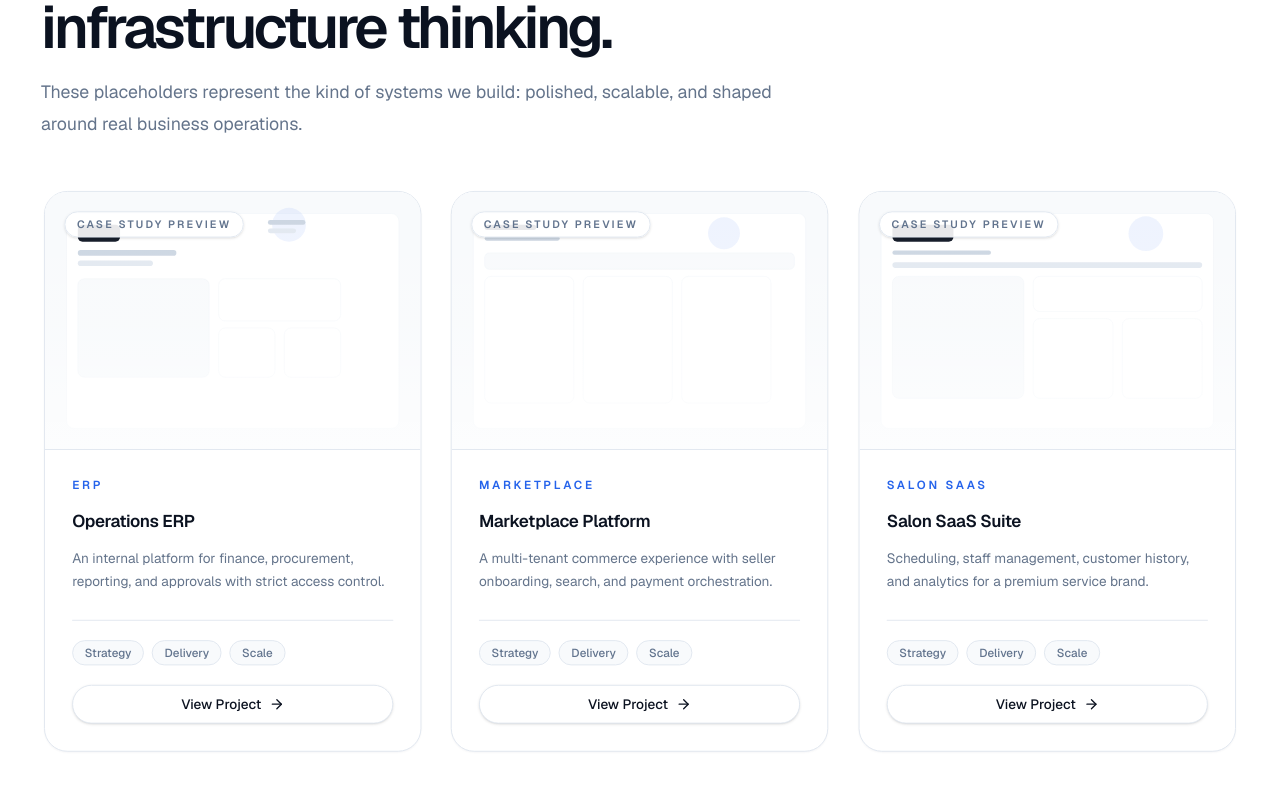
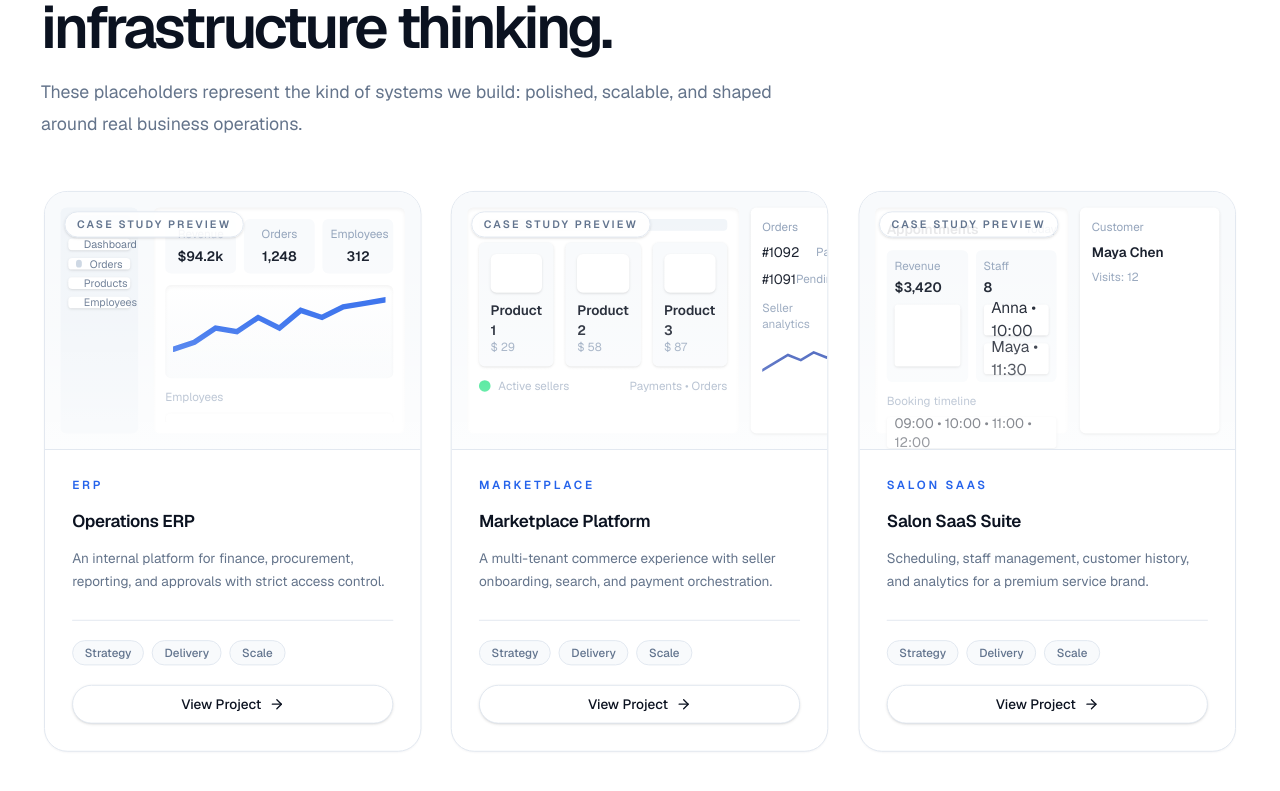
Before and after one commit to madiyorbekodilov/bugnet_lading, a Next.js app: page / in a window 1280 px wide. Shown: the part 5852-6643 px from the top of the page. Built offline with nearby package versions, Linux system fonts and the light colour scheme.

Commit message:
Replace placeholder project illustrations with polished HTML/CSS UI mockups for ERP, Marketplace, and Salon SaaS previews
Use HTML/SVG only; no placeholder rectangles; subtle shadows and depth

```diff
--- a/components/sections/featured-projects-section.tsx
+++ b/components/sections/featured-projects-section.tsx
@@ -24,13 +24,146 @@ export function FeaturedProjectsSection() {
               <MotionCard className="group h-full">
                 <Card className="h-full overflow-hidden border-slate-200 bg-white shadow-[0_1px_2px_rgba(15,23,42,0.04)] group-hover:shadow-[0_24px_70px_rgba(15,23,42,0.09)]">
                   <div className="relative aspect-[16/11] overflow-hidden border-b border-border bg-slate-50">
-                    <Image
-                      src={project.image}
-                      alt={project.title}
-                      fill
-                      className="object-cover transition-transform duration-700 group-hover:scale-[1.06]"
-                      sizes="(max-width: 1024px) 100vw, 33vw"
-                    />
+                    <div className="absolute inset-0 p-4">
+                      {/* Render realistic UI previews purely with HTML/CSS/SVG */}
+                      {project.title.includes('ERP') ? (
+                        <div className="h-full w-full flex gap-4">
+                          <div className="w-20 rounded-md bg-slate-100 p-2">
+                            <div className="mb-3 h-3 w-full rounded bg-slate-200" />
+                            <div className="space-y-2">
+                              {['Dashboard', 'Orders', 'Products', 'Employees'].map((t) => (
+                                <div key={t} className="h-3 rounded bg-white shadow-sm px-2 py-1 text-xs flex items-center">
+                                  <div className="h-2 w-2 rounded-full bg-slate-300 mr-2" />
+                                  <span className="text-[11px] text-slate-500">{t}</span>
+                                </div>
+                              ))}
+                            </div>
+                          </div>
+
+                          <div className="flex-1 rounded-md bg-white p-3 shadow-inner flex flex-col">
+                            <div className="grid grid-cols-3 gap-2">
+                              <div className="rounded-md bg-slate-50 p-2 text-center">
+                                <div className="text-xs text-slate-400">Revenue</div>
+                                <div className="mt-1 text-sm font-semibold">$94.2k</div>
+                              </div>
+                              <div className="rounded-md bg-slate-50 p-2 text-center">
+                                <div className="text-xs text-slate-400">Orders</div>
+                                <div className="mt-1 text-sm font-semibold">1,248</div>
+                              </div>
+                              <div className="rounded-md bg-slate-50 p-2 text-center">
+                                <div className="text-xs text-slate-400">Employees</div>
+                                <div className="mt-1 text-sm font-semibold">312</div>
+                              </div>
+                            </div>
+
+                            <div className="mt-3 h-24 rounded-md bg-gradient-to-b from-white to-slate-50 p-2 shadow-inner">
+                              <svg viewBox="0 0 120 40" className="w-full h-full">
+                                <path d="M0,30 L12,26 L24,18 L36,20 L48,12 L60,18 L72,8 L84,12 L96,6 L108,4 L120,2" stroke="#2563eb" strokeWidth="3" fill="none" strokeLinecap="round" />
+                              </svg>
+                            </div>
+
+                            <div className="mt-3 flex-1 overflow-hidden">
+                              <div className="text-xs text-slate-400">Employees</div>
+                              <div className="mt-2 grid gap-2">
+                                <div className="flex items-center justify-between rounded-md bg-white px-3 py-2 shadow-sm">
+                                  <div className="text-sm">Alice Johnson</div>
+                                  <div className="text-xs text-slate-400">Engineer</div>
+                                </div>
+                                <div className="flex items-center justify-between rounded-md bg-white px-3 py-2 shadow-sm">
+                                  <div className="text-sm">Mohammad Ali</div>
+                                  <div className="text-xs text-slate-400">Support</div>
+                                </div>
+                              </div>
+                            </div>
+                          </div>
+                        </div>
+                      ) : project.title.includes('Marketplace') ? (
+                        <div className="h-full w-full flex gap-3">
+                          <div className="flex-1 rounded-md bg-white p-3 shadow-inner">
+                            <div className="flex items-center justify-between">
+                              <div className="h-3 w-40 rounded bg-slate-100" />
+                              <div className="h-3 w-24 rounded bg-slate-100" />
+                            </div>
+
+                            <div className="mt-3 grid grid-cols-3 gap-3">
+                              {[1, 2, 3].map((n) => (
+                                <div key={n} className="rounded-md bg-slate-50 p-3 shadow-sm">
+                                  <div className="h-10 rounded-md bg-white mb-2 shadow" />
+                                  <div className="text-sm font-semibold">Product {n}</div>
+                                  <div className="text-xs text-slate-400">$ { (n * 29).toString() }</div>
+                                </div>
+                              ))}
+                            </div>
+
+                            <div className="mt-3 flex items-center justify-between">
+                              <div className="flex items-center gap-2">
+                                <div className="h-3 w-3 rounded-full bg-green-400" />
+                                <div className="text-xs text-slate-400">Active sellers</div>
+                              </div>
+                              <div className="text-xs text-slate-400">Payments • Orders</div>
+                            </div>
+                          </div>
+
+                          <div className="w-36 rounded-md bg-white p-3 shadow-sm">
+                            <div className="text-xs text-slate-400">Orders</div>
+                            <div className="mt-2 space-y-2">
+                              <div className="flex items-center justify-between">
+                                <div className="text-sm">#1092</div>
+                                <div className="text-xs text-slate-400">Paid</div>
+                              </div>
+                              <div className="flex items-center justify-between">
+                                <div className="text-sm">#1091</div>
+                                <div className="text-xs text-slate-400">Pending</div>
+                              </div>
+                            </div>
+
+                            <div className="mt-3">
+                              <div className="text-xs text-slate-400">Seller analytics</div>
+                              <svg viewBox="0 0 60 24" className="w-full h-12 mt-2">
+                                <path d="M0,18 L10,12 L20,6 L30,10 L40,4 L50,8 L60,2" stroke="#1e40af" strokeWidth="2" fill="none" strokeLinecap="round" />
+                              </svg>
+                            </div>
+                          </div>
+                        </div>
+                      ) : (
+                        <div className="h-full w-full flex gap-3">
+                          <div className="flex-1 rounded-md bg-white p-3 shadow-inner">
+                            <div className="flex items-center justify-between">
+                              <div className="text-sm font-semibold">Appointments</div>
+                              <div className="text-xs text-slate-400">Today</div>
+                            </div>
+
+                            <div className="mt-3 grid grid-cols-2 gap-2">
+                              <div className="rounded-md bg-slate-50 p-2">
+                                <div className="text-xs text-slate-400">Revenue</div>
+                                <div className="mt-1 text-sm font-semibold">$3,420</div>
+                                <div className="mt-2 h-16 rounded bg-white shadow" />
+                              </div>
+                              <div className="rounded-md bg-slate-50 p-2">
+                                <div className="text-xs text-slate-400">Staff</div>
+                                <div className="mt-1 text-sm font-semibold">8</div>
+                                <div className="mt-2 space-y-2">
+                                  <div className="h-8 rounded bg-white shadow flex items-center px-2">Anna • 10:00</div>
+                                  <div className="h-8 rounded bg-white shadow flex items-center px-2">Maya • 11:30</div>
+                                </div>
+                              </div>
+                            </div>
+
+                            <div className="mt-3">
+                              <div className="text-xs text-slate-400">Booking timeline</div>
+                              <div className="mt-2 h-8 rounded bg-white shadow flex items-center px-2 text-sm">09:00 • 10:00 • 11:00 • 12:00</div>
+                            </div>
+                          </div>
+
+                          <div className="w-36 rounded-md bg-white p-3 shadow-sm">
+                            <div className="text-xs text-slate-400">Customer</div>
+                            <div className="mt-2 text-sm font-semibold">Maya Chen</div>
+                            <div className="mt-2 text-xs text-slate-400">Visits: 12</div>
+                          </div>
+                        </div>
+                      )}
+                    </div>
+
                     <div className="absolute inset-0 bg-gradient-to-t from-white/85 via-white/20 to-transparent opacity-70 transition-opacity duration-500 group-hover:opacity-100" />
                     <div className="absolute left-5 top-5 rounded-full border border-border bg-white/90 px-3 py-1 text-[11px] font-semibold uppercase tracking-[0.2em] text-slate-500 shadow-sm">
                       Case study preview
```
